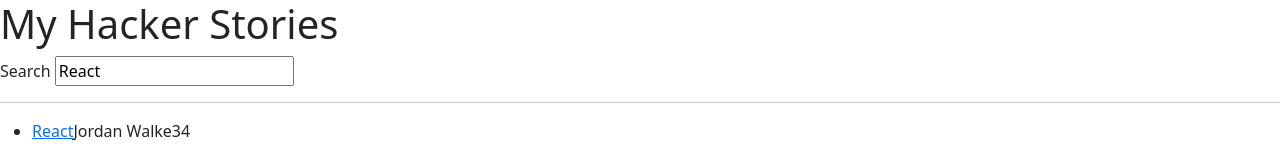
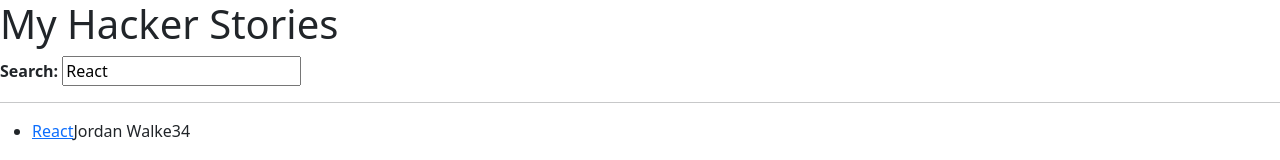
Before and after one commit to gkojunior/hacker-stories, a React (Create React App) app: page / in a window 1280 px wide. Shown: the top 160 px of the page. Built offline with nearby package versions, Linux system fonts and the light colour scheme.

Commit message:
Refactor Input with Label to use Component Composition

```diff
--- a/src/App.js
+++ b/src/App.js
@@ -51,10 +51,11 @@
 
       <InputWithLabel
         id="search"
-        label="Search"
         value={searchTerm}
         onInputChange={handleSearch}
-      />
+      >
+        <strong>Search:</strong>
+      </InputWithLabel>
 
       <hr />
 
@@ -65,13 +66,13 @@
 
 const InputWithLabel = ({
   id,
-  label,
   value,
   type = 'text',
   onInputChange,
+  children,
 }) => (
   <>
-    <label htmlFor={id}>{label}</label>
+    <label htmlFor={id}>{children}</label>
     &nbsp;
     <input
       id={id}
```
